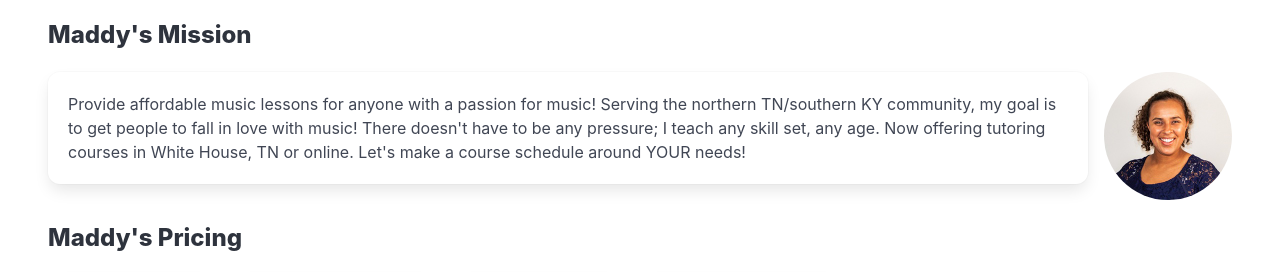
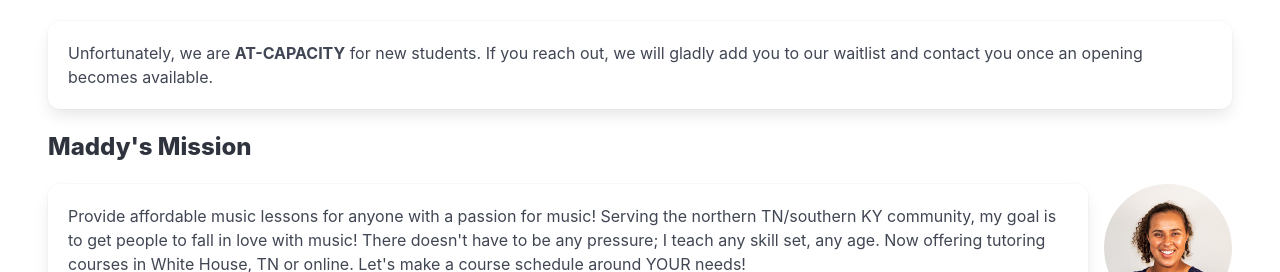
Before and after one commit to HardieParham/Maddys-Music-Box-Site, a website built with Vite: page frontend/index.html in a window 1280 px wide. Shown: the part 231-503 px from the top of the page. Built offline with nearby package versions, Linux system fonts and the light colour scheme.

Commit message:
[ui] update to index page

```diff
--- a/frontend/index.html
+++ b/frontend/index.html
@@ -49,6 +49,12 @@
 
                 </div>
             </nav>
+
+			<div class="box">
+				<div class="content">
+					<p>Unfortunately, we are <b>AT-CAPACITY</b> for new students. If you reach out, we will gladly add you to our waitlist and contact you once an opening becomes available.</p>
+				</div>
+			</div>
 
             <h1 class="title is-4">Maddy's Mission</h1>
             <article class="media">
```
Also changed, not shown: frontend/dist/index.html.
